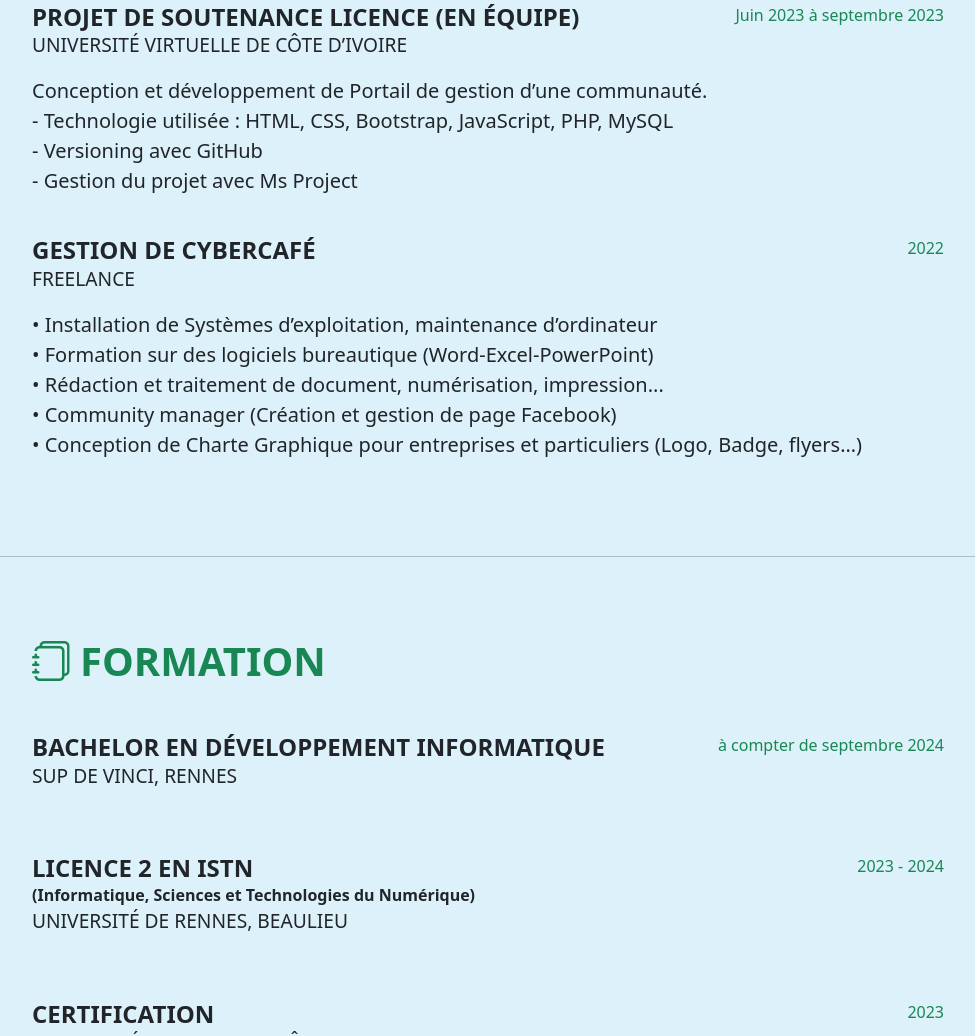
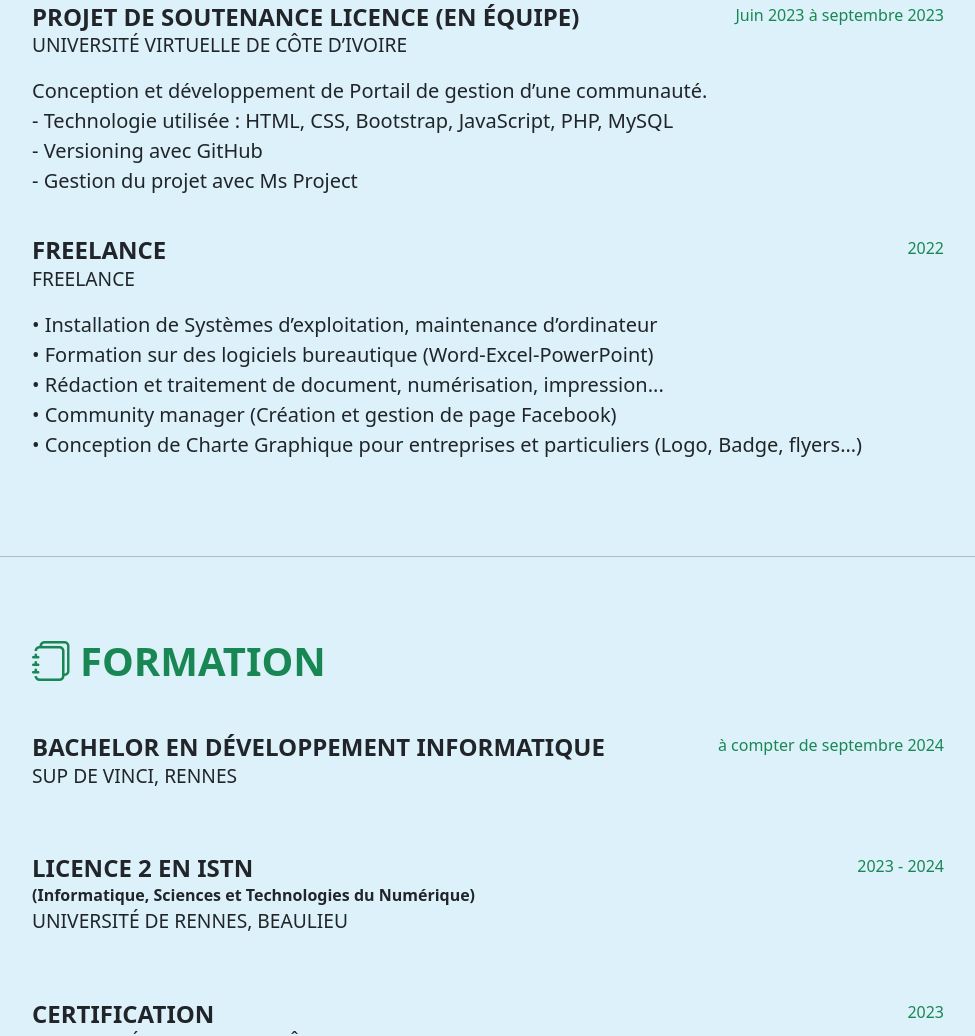
Before and after one commit to Kolia-ANOH/portfolio, a plain HTML site: page index.html in a window 1280 px wide. Shown: the part 1238-2274 px from the top of the page, without its empty margins (288-1263 px from the left). Drawn offline with nearby package versions, Linux system fonts and the light colour scheme.

Commit message:
mise à jour

```diff
--- a/index.html
+++ b/index.html
@@ -5,7 +5,7 @@
     <meta charset="UTF-8">
     <meta name="viewport" content="width=device-width, initial-scale=1.0">
     <meta name="description" content="Kolia ANOH | étudiant en développement web, passionné par le numérique et les technologies.">
-    <meta name="keywords" content="Kolia ANOH, Anoh kolia, Développeur web, Développeur mobile, Développeur full-stack, Développeur front-end, Etudiant en développement web et mobile">
+    <meta name="keywords" content="Kolia ANOH, Anoh Kolia, Développeur web, Développeur mobile, Développeur full-stack, Développeur front-end, Etudiant en développement web et mobile">
     <link rel="icon" type="image/x-icon" href="images/favicon.ico"/>
     <!--Icons et css Bootstrap-->
     <link rel="stylesheet" href="https://cdn.jsdelivr.net/npm/bootstrap-icons@1.11.3/font/bootstrap-icons.min.css">
@@ -101,7 +101,7 @@
                 </div>
                 <div class="d-flex flex-column flex-md-row justify-content-between">
                     <div class="flex-grow-1">
-                        <h3 class="fw-semibold text-uppercase mb-0">Gestion de Cybercafé</h3>
+                        <h3 class="fw-semibold text-uppercase mb-0">Freelance</h3>
                         <div class="titre mb-3">Freelance</div>
                         <p class="lead">• Installation de Systèmes d’exploitation, maintenance d’ordinateur <br>
                             • Formation sur des logiciels bureautique (Word-Excel-PowerPoint) <br>
```
Also changed, not shown: 1 other file.
